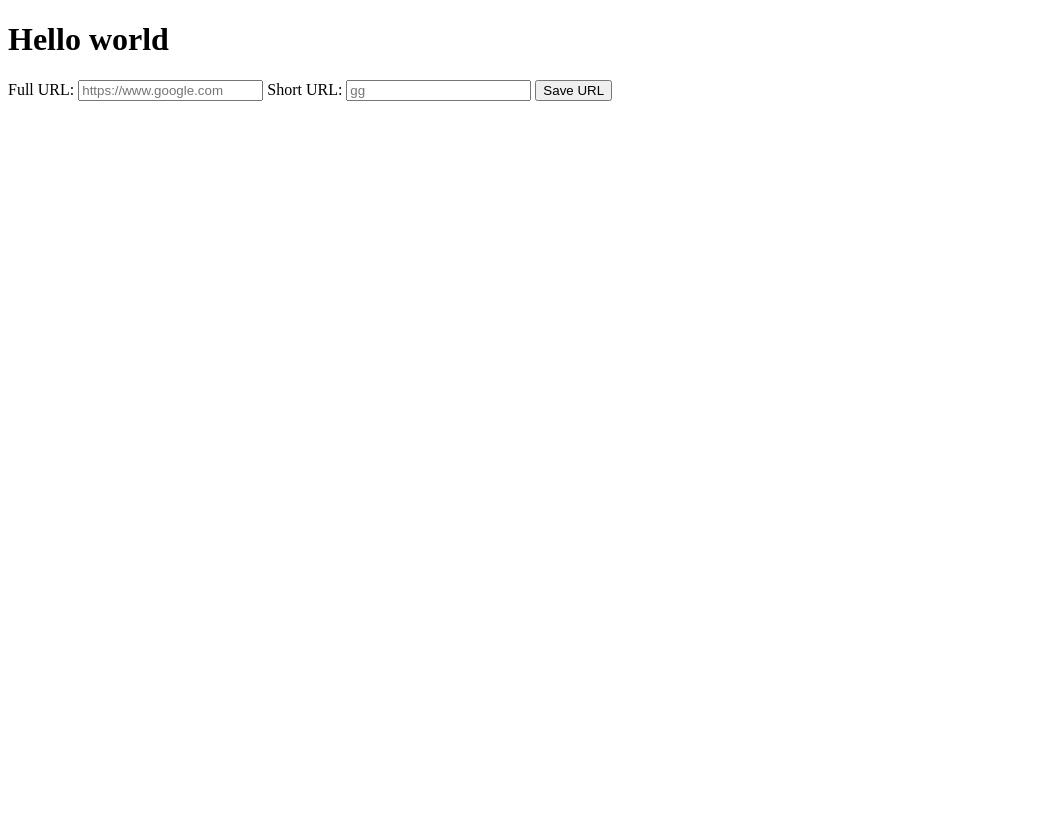
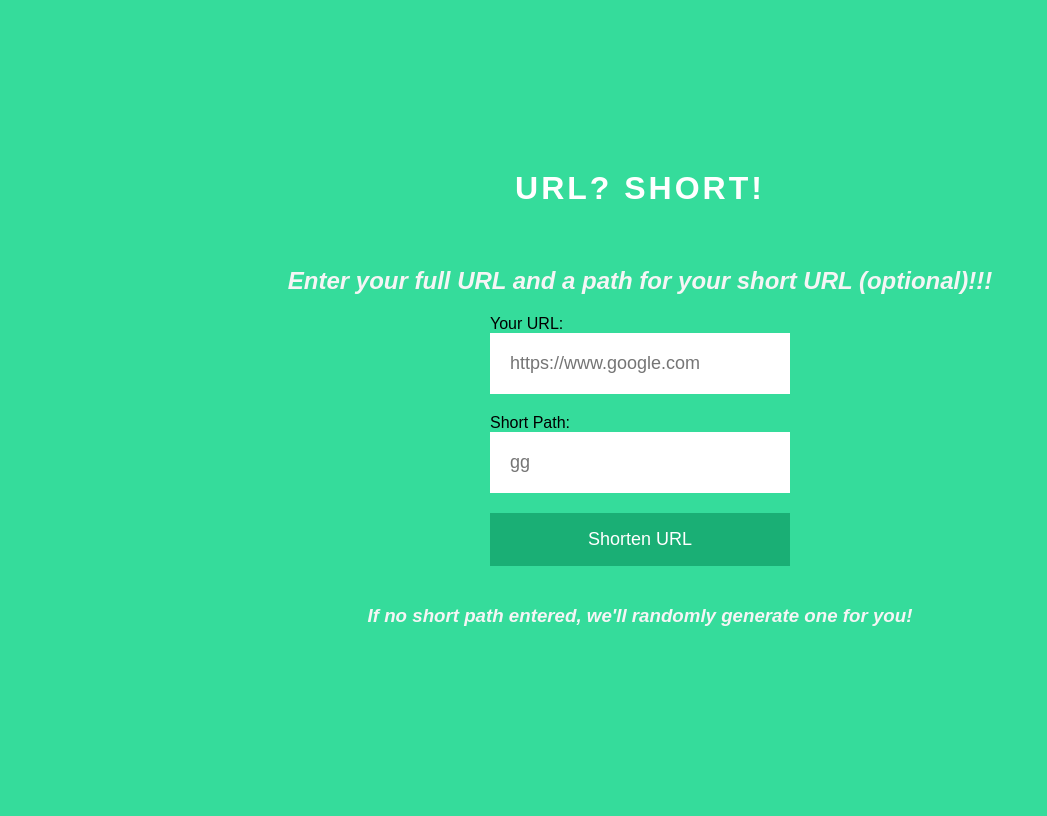
Before and after one commit to saminakhan999/url-shortener, a Django app: page /urlshortener/ in a window 1280 px wide. Shown: the whole page, without its empty margins (0-1047 px from the left). Before the commit the page ends 101 px from the top, so only its background shows below. Run offline with Django 4.2, Linux system fonts and the light colour scheme.

Commit message:
added styling css

```diff
--- /dev/null
+++ b/urlshortener/static/urlshortener/style.css
@@ -0,0 +1,92 @@
+body {
+  background: #35dc9b;
+  display: flex;
+  flex-direction: column;
+  flex-grow: 0;
+  align-items: center;
+  justify-content: center;
+  height: 100vh;
+  font-family: sans-serif;
+}
+
+h1 {
+  margin: 0 auto 40px;
+  color: #fff;
+  font: 20px;
+  font-family: sans-serif;
+  text-transform: uppercase;
+  letter-spacing: 3px;
+}
+
+
+label {
+  position: relative;
+  font: 13px;
+  font-family: sans-serif;
+  display: inline
+}
+
+input {
+  font: 18px;
+  box-sizing: border-box;
+  display: block;
+  border: none;
+  padding: 20px;
+  width: 300px;
+  margin-bottom: 20px;
+  font-size: 18px;
+  outline: none;
+  transition: all 0.2s ease-in-out;
+  }
+
+  span {
+  color: #35dc9b;
+  font: 13px;
+  position: absolute;
+  top: 0px;
+  left: 20px;
+  opacity: 0;
+  transition: all 0.2s ease-in-out;
+}
+
+input[type="submit"] {
+  transition: all 0.2s ease-in-out;
+  font: 18px;
+  border: none;
+  background: #1aaf75;
+  color: #fff;
+  padding: 16px 40px;
+
+}
+
+#button:hover {
+  opacity: 0.5;
+}
+
+
+h3, h2 {
+  font-style: italic;
+  color: whitesmoke;
+}
+
+
+a {
+  color: blue;
+  text-decoration: none;
+}
+
+
+
+#goback {
+  transition: all 0.2s ease-in-out;
+  font: 18px;
+  border: solid black 1px;
+  background: #1aaf75;
+  color: #fff;
+  padding: 16px 40px;
+}
+
+
+#goback:hover {
+  opacity: 0.5;
+}
--- a/urlshortener/templates/urlshortener/500.html
+++ b/urlshortener/templates/urlshortener/500.html
@@ -2,7 +2,7 @@
 
   {% block content %}
   <h1>Error 500</h1>
-  <h2>{{shorturl}} is already taken</h2>
-  <a href="/urlshortener">Go back</a>
+  <h2>The short path {{shorturl}} is already taken, sorry about that!</h2>
+  <a id="goback" class="button button--winona button--border-thin button--text-thick button--inverted" href="/urlshortener">Go back</a>
 
   {% endblock %}
--- a/urlshortener/templates/urlshortener/index.html
+++ b/urlshortener/templates/urlshortener/index.html
@@ -1,13 +1,15 @@
 {% extends "urlshortener/layout.html" %}
 
   {% block content %}
-<h1>Hello world</h1>
+<h1>URL? Short!</h1>
+<h2>Enter your full URL and a path for your short URL (optional)!!!</h2>
   <form action="{% url 'shortenurl'%}" method="POST">
       {% csrf_token %}
-      <label for="fullurl">Full URL: </label>
+      <label for="fullurl">Your URL: </label>
       <input name="fullurl" id="fullurl" placeholder="https://www.google.com" required>
-      <label for="shorturl">Short URL: </label>
+      <label for="shorturl">Short Path: </label>
       <input name="shorturl" id="shorturl" placeholder="gg">
-      <input type="submit" value="Save URL">
+      <input type="submit" id="button" value="Shorten URL">
   </form>
+  <h3>If no short path entered, we'll randomly generate one for you!</h3>
   {% endblock %}
--- a/urlshortener/templates/urlshortener/layout.html
+++ b/urlshortener/templates/urlshortener/layout.html
@@ -1,10 +1,12 @@
+{% load static %}
 <!DOCTYPE html>
 <html lang="en">
 <head>
   <meta charset="UTF-8">
   <meta http-equiv="X-UA-Compatible" content="IE=edge">
   <meta name="viewport" content="width=device-width, initial-scale=1.0">
-  <title>URL Shortener</title>
+    <link rel="stylesheet" href="{% static 'urlshortener/style.css' %}">
+  <title>URL? Short!</title>
 </head>
 <body>
 
--- a/urlshortener/templates/urlshortener/results.html
+++ b/urlshortener/templates/urlshortener/results.html
@@ -2,5 +2,7 @@
 
   {% block content %}
   <h1>Your shortened url is</h1>
-    <a href="/urlshortener/{{shorturl}}">https://url-short-url.herokuapp.com/urlshortener/{{shorturl}}</a>
+    <a target="_blank" href="/urlshortener/{{shorturl}}">https://url-short-url.herokuapp.com/urlshortener/{{shorturl}}</a>
+    <br>
+     <a id="goback" class="button button--winona button--border-thin button--text-thick button--inverted" href="/urlshortener">Go back</a>
   {% endblock %}
```
